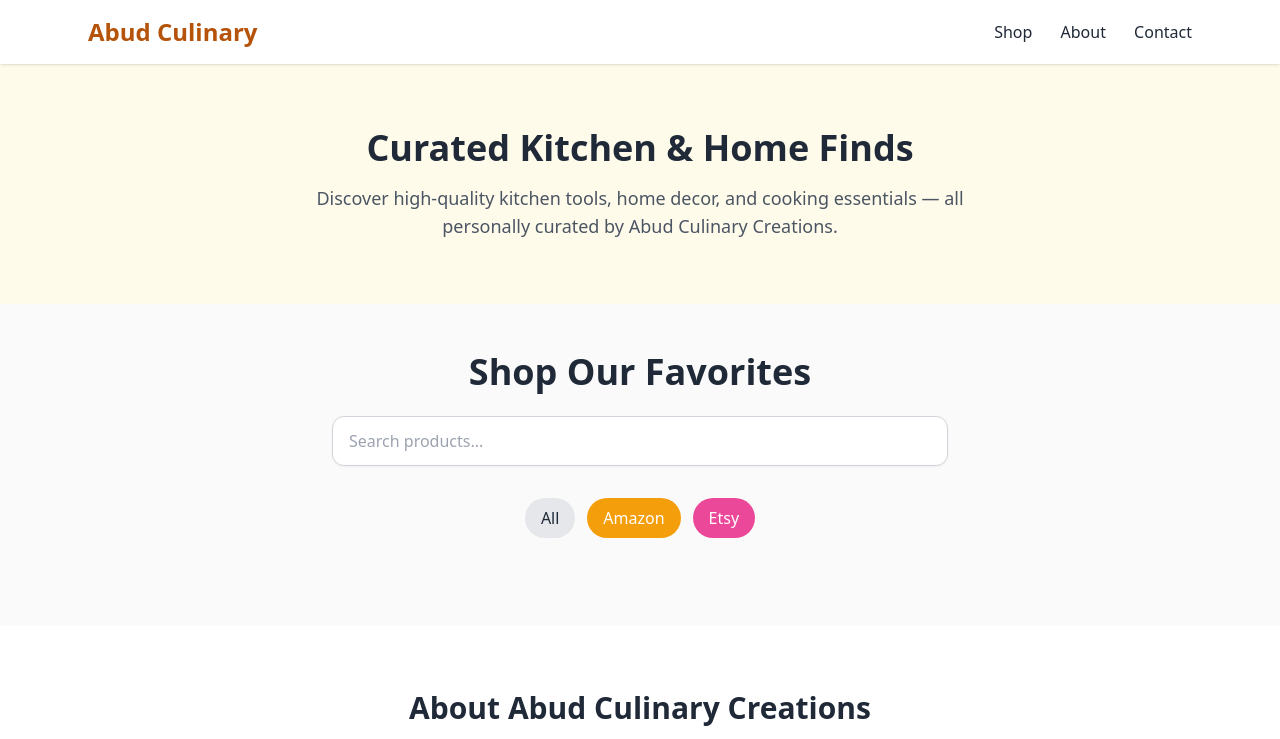
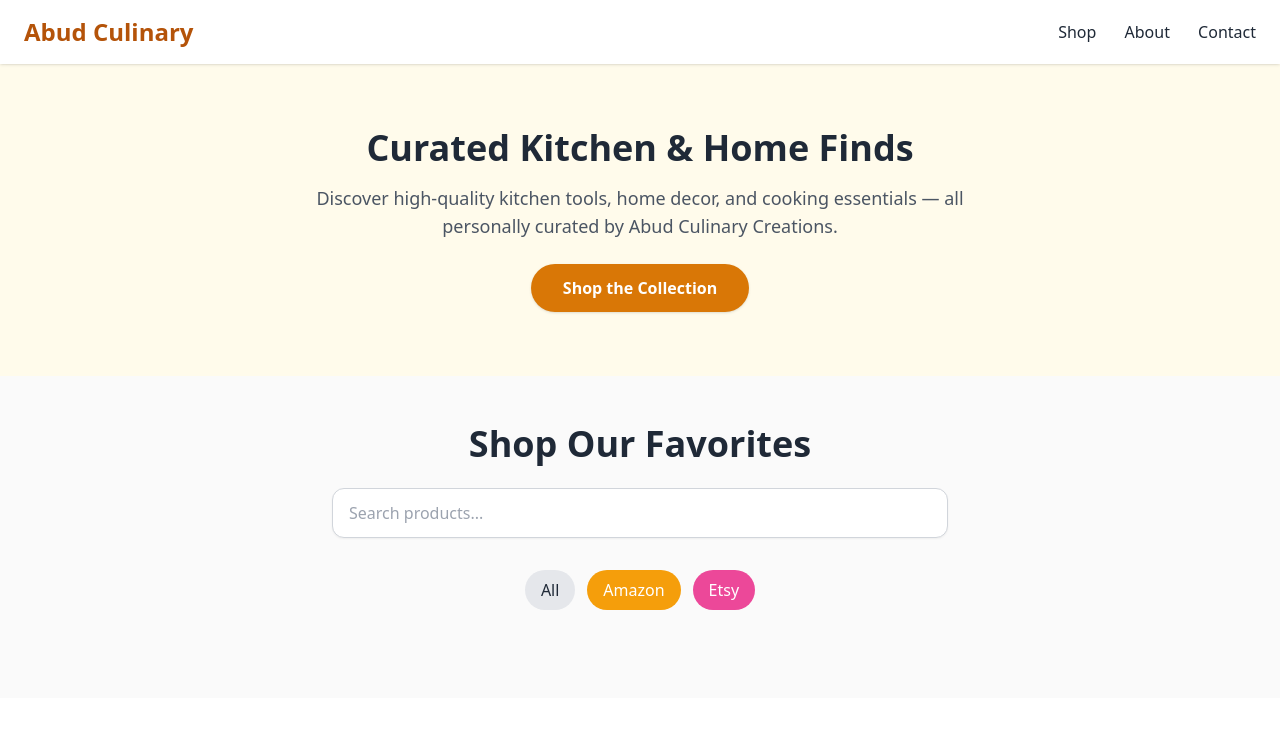
Before and after one commit to plakata17-ai/plakata17-ai.github.io, a plain HTML site: page index.html in a window 1280 px wide. Shown: the top 739 px of the page. Drawn offline with nearby package versions, Linux system fonts and the light colour scheme; no server answers.

Commit message:
Modify header and enhance hero section with button
Updated header layout and added a call-to-action button in the hero section.

```diff
--- a/index.html
+++ b/index.html
@@ -60,7 +60,7 @@
 
   <!-- Header -->
   <header class="bg-white shadow sticky top-0 z-50">
-    <div class="max-w-6xl mx-auto px-6 py-4 flex justify-between items-center">
+    <div class="max-w-7xl mx-auto px-6 py-4 flex justify-between items-center">
       <h1 class="text-2xl font-bold text-amber-700">Abud Culinary</h1>
       <nav class="space-x-6">
         <a href="#shop" class="hover:text-amber-600">Shop</a>
@@ -71,12 +71,16 @@
   </header>
 
   <!-- Hero -->
-  <section class="bg-amber-50 py-16 text-center">
-    <h2 class="text-4xl font-bold mb-4">Curated Kitchen & Home Finds</h2>
-    <p class="text-lg text-gray-600 max-w-2xl mx-auto">
-      Discover high-quality kitchen tools, home decor, and cooking essentials — all personally curated by Abud Culinary Creations.
-    </p>
-  </section>
+<section class="bg-amber-50 py-16 text-center">
+  <h2 class="text-4xl font-bold mb-4">Curated Kitchen & Home Finds</h2>
+  <p class="text-lg text-gray-600 max-w-2xl mx-auto mb-6">
+    Discover high-quality kitchen tools, home decor, and cooking essentials — all personally curated by Abud Culinary Creations.
+  </p>
+  <a href="#shop"
+     class="inline-block bg-amber-600 text-white px-8 py-3 rounded-full text-base font-semibold hover:bg-amber-700 shadow">
+    Shop the Collection
+  </a>
+</section>
 
   <!-- Shop Section -->
   <section id="shop" class="max-w-7xl mx-auto px-6 py-12">
```
